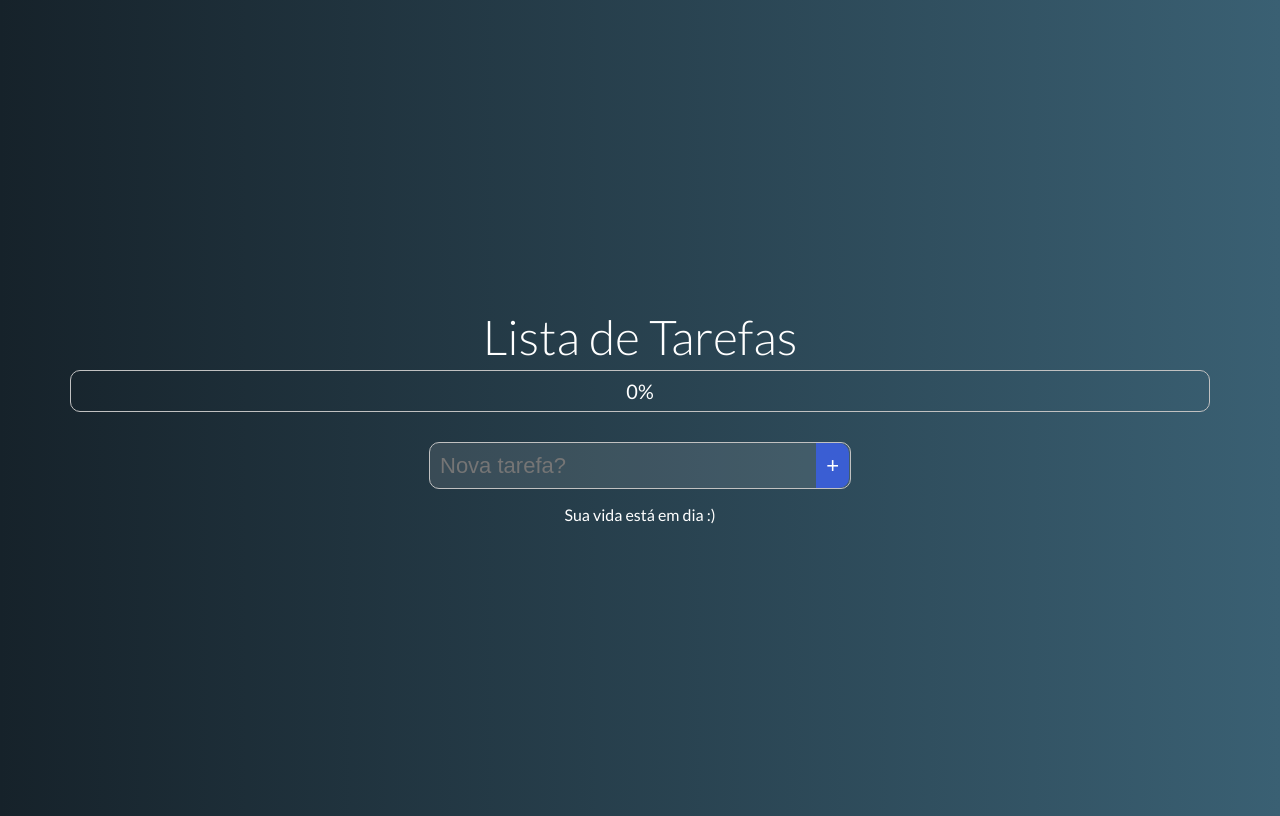
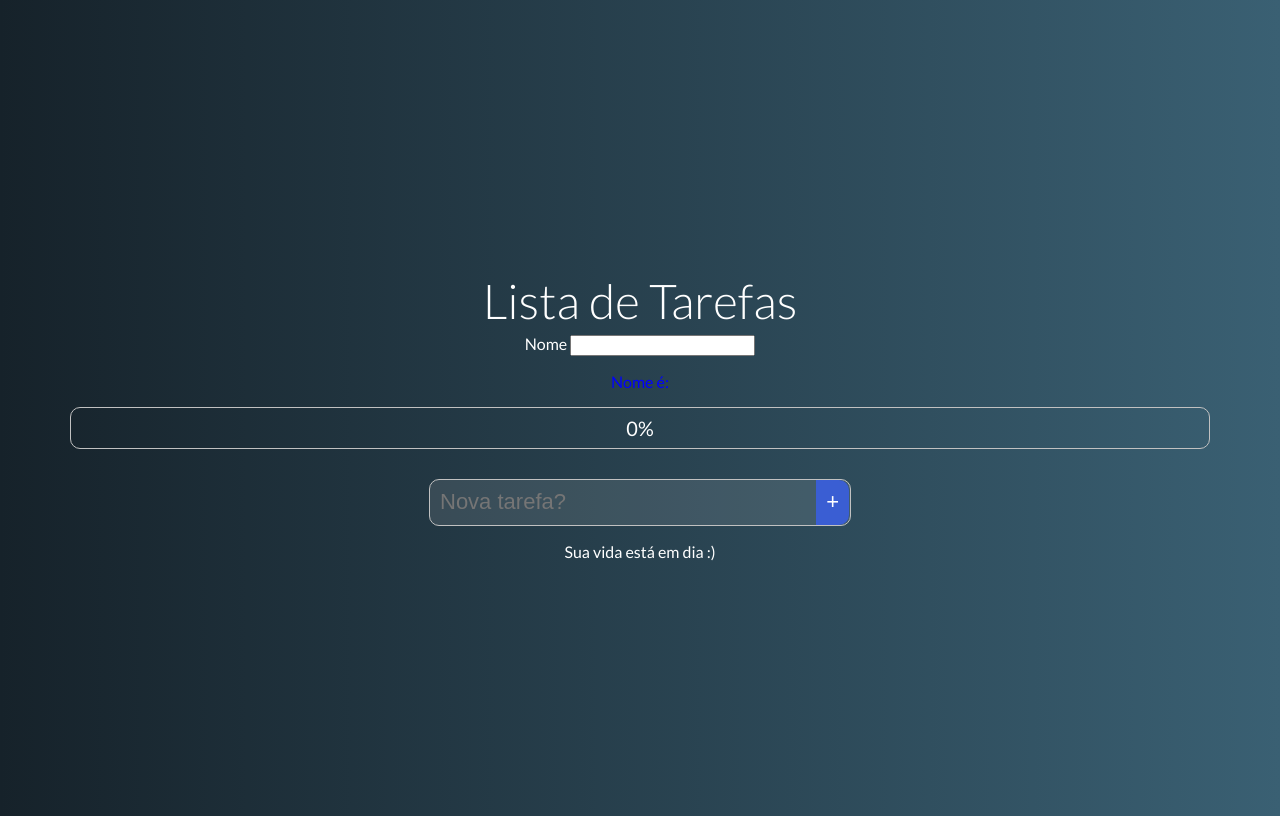
Before and after one commit to ebraimcarvalho/vuejs, a Vue app in the folder vue-coder/vue-cli/tarefas/: page / in a window 1280 px wide. Built offline with nearby package versions, Linux system fonts and the light colour scheme.

Commit message:
vue directive

```diff
--- a/vue-coder/vue-cli/tarefas/src/App.vue
+++ b/vue-coder/vue-cli/tarefas/src/App.vue
@@ -1,6 +1,8 @@
 <template>
   <div id="app">
     <h1>Lista de Tarefas</h1>
+    <Rotulo nome="Nome" v-model="nome" />
+    <p v-destaque="'blue'">Nome é: {{nome}}</p>
     <Progressbar :progress="progress" />
     <InputText />
     <div v-if="erro" class="erro">
@@ -19,9 +21,10 @@ import barramento from "@/barramento";
 import Progressbar from "./components/Progressbar.vue";
 import InputText from "./components/InputText.vue";
 import Tasks from "./components/Tasks.vue";
+import Rotulo from "./components/Rotulo.vue";
 
 export default {
-  components: { Progressbar, InputText, Tasks },
+  components: { Progressbar, InputText, Tasks, Rotulo },
   created() {
     const json = localStorage.getItem("tasks");
     this.lista = JSON.parse(json) || [];
@@ -51,6 +54,7 @@ export default {
     return {
       lista: [],
       erro: "",
+      nome: ''
     };
   },
   computed: {
--- /dev/null
+++ b/vue-coder/vue-cli/tarefas/src/components/Rotulo.vue
@@ -0,0 +1,16 @@
+<template>
+  <label for="">
+    {{ nome }}
+    <input type="text" :value="value" @input="$emit('input', $event.target.value)">
+  </label>
+</template>
+
+<script>
+export default {
+  props: ['value', 'nome']
+}
+</script>
+
+<style>
+
+</style>
--- a/vue-coder/vue-cli/tarefas/src/main.js
+++ b/vue-coder/vue-cli/tarefas/src/main.js
@@ -3,6 +3,16 @@ import App from './App.vue'
 
 Vue.config.productionTip = false
 
+Vue.directive('destaque', {
+  bind(el, binding, vnode) {
+    if(binding.arg === 'fundo') {
+      el.style.backgroundColor = binding.value
+    } else {
+      el.style.color = binding.value
+    }
+  }
+})
+
 new Vue({
   render: h => h(App),
 }).$mount('#app')
```
